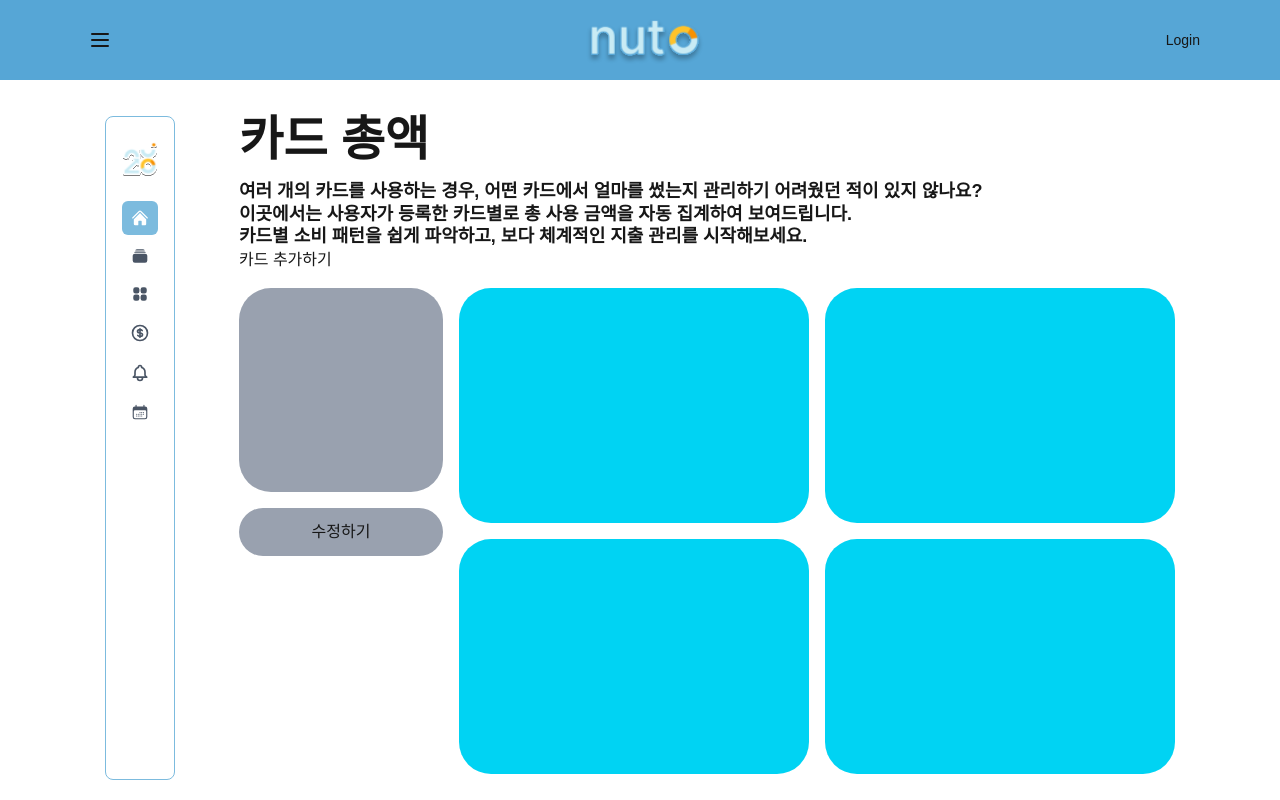
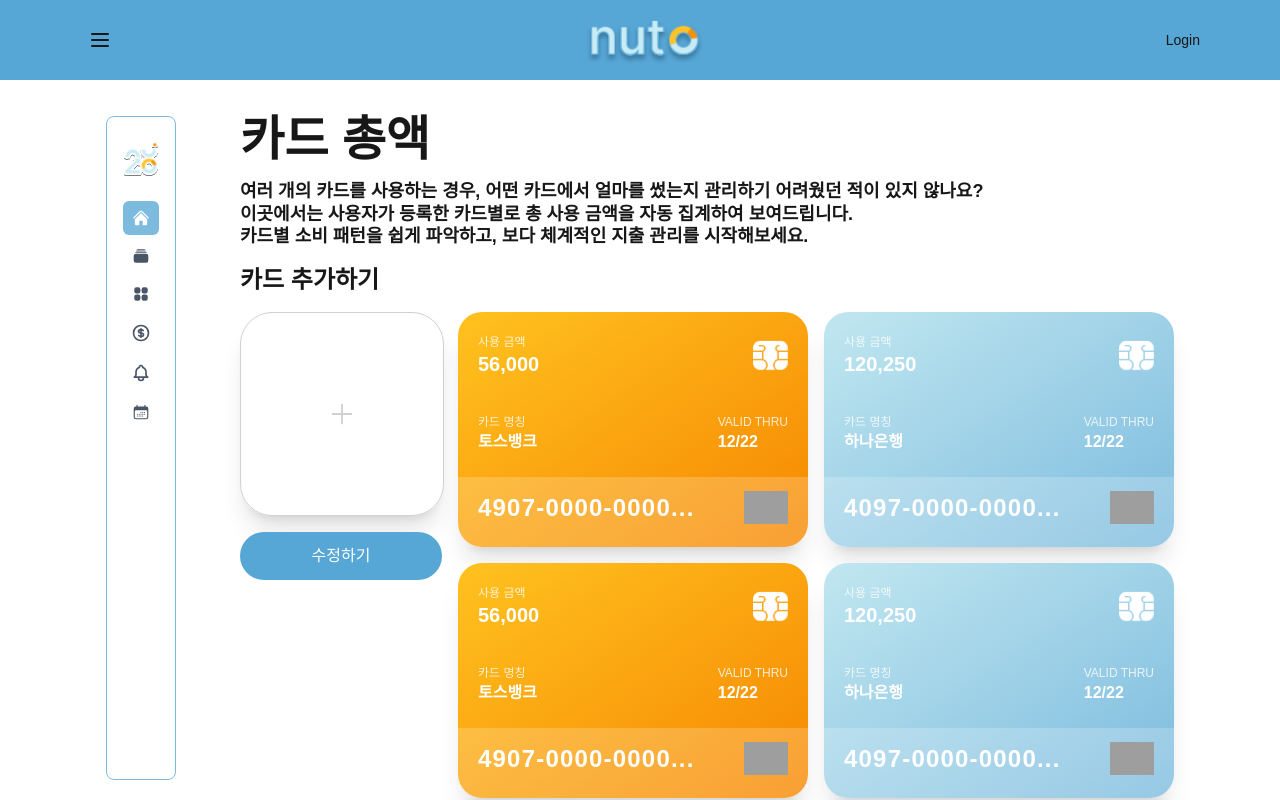
Before and after one commit to ruraeru/nuto_front, a Next.js app: page /dashboard/cards in a window 1280 px wide. Shown: the top 800 px of the page. Built offline with nearby package versions, Linux system fonts and the light colour scheme; grey boxes are pictures that could not be loaded.

Commit message:
design: /dashboard/cards 페이지 디자인 적용

```diff
--- a/src/app/(tabs)/dashboard/cards/page.tsx
+++ b/src/app/(tabs)/dashboard/cards/page.tsx
@@ -1,30 +1,64 @@
+import Card from "@/components/dashboard/Card";
+import { PlusIcon } from "@heroicons/react/24/solid";
+
 export default function Page() {
     return (
-        <div className="">
-            <div className="flex flex-col gap-4">
+        <div>
+            <div className="flex flex-col gap-4 mb-4">
                 <h1 className="text-5xl font-bold">카드 총액</h1>
                 <p className="text-lg/tight font-semibold">여러 개의 카드를 사용하는 경우, 어떤 카드에서 얼마를 썼는지 관리하기 어려웠던 적이 있지 않나요?<br />이곳에서는 사용자가 등록한 카드별로 총 사용 금액을 자동 집계하여 보여드립니다.<br />카드별 소비 패턴을 쉽게 파악하고, 보다 체계적인 지출 관리를 시작해보세요.</p>
             </div>
             <div className="flex flex-col gap-4">
                 <div>
-                    <span>카드 추가하기</span>
+                    <p className="font-semibold text-2xl">카드 추가하기</p>
                 </div>
                 <div className="flex gap-4">
-                    <div className="w-[204px] flex flex-col gap-4">
+                    <div className="w-[202px] flex flex-col gap-4">
                         <div className="w-full flex flex-col gap-4">
-                            <div className="size-[204px] bg-gray-400 rounded-4xl" />
-                            <div className="w-full p-3 text-center bg-gray-400 rounded-4xl">
+                            <div className="size-[204px] border-1 border-[#D1D1D1] shadow-xl rounded-4xl">
+                                <PlusIcon color="#D1D1D1" width={30} className="mx-auto h-full" />
+                            </div>
+                            <div className="w-full p-3 text-center text-white bg-[#56A6D6] rounded-4xl">
                                 수정하기
                             </div>
                         </div>
                     </div>
-
                     <div className="flex flex-col items-center gap-16">
                         <div className="flex flex-wrap gap-4 w-[716px]">
-                            <div className="w-[350px] h-[235px] bg-cyan-400 rounded-4xl" />
-                            <div className="w-[350px] h-[235px] bg-cyan-400 rounded-4xl" />
-                            <div className="w-[350px] h-[235px] bg-cyan-400 rounded-4xl" />
-                            <div className="w-[350px] h-[235px] bg-cyan-400 rounded-4xl" />
+                            <Card gradientColors={["#FFC21F", "#F68701"]}
+                                cardInfo={{
+                                    usageAmount: "56,000",
+                                    cardName: "토스뱅크",
+                                    cardNumber: "4907-0000-0000...",
+                                    cardExpirationPeriod: "12/22",
+                                    cardBrand: "MATER",
+                                }} />
+
+                            <Card gradientColors={["#C1E7F0", "#7CBBDE"]}
+                                cardInfo={{
+                                    usageAmount: "120,250",
+                                    cardName: "하나은행",
+                                    cardNumber: "4097-0000-0000...",
+                                    cardExpirationPeriod: "12/22",
+                                    cardBrand: "VISA",
+                                }} />
+                            <Card gradientColors={["#FFC21F", "#F68701"]}
+                                cardInfo={{
+                                    usageAmount: "56,000",
+                                    cardName: "토스뱅크",
+                                    cardNumber: "4907-0000-0000...",
+                                    cardExpirationPeriod: "12/22",
+                                    cardBrand: "MATER",
+                                }} />
+
+                            <Card gradientColors={["#C1E7F0", "#7CBBDE"]}
+                                cardInfo={{
+                                    usageAmount: "120,250",
+                                    cardName: "하나은행",
+                                    cardNumber: "4097-0000-0000...",
+                                    cardExpirationPeriod: "12/22",
+                                    cardBrand: "VISA",
+                                }} />
                         </div>
                         <div>
                             &larr; 1 &rarr;
```
